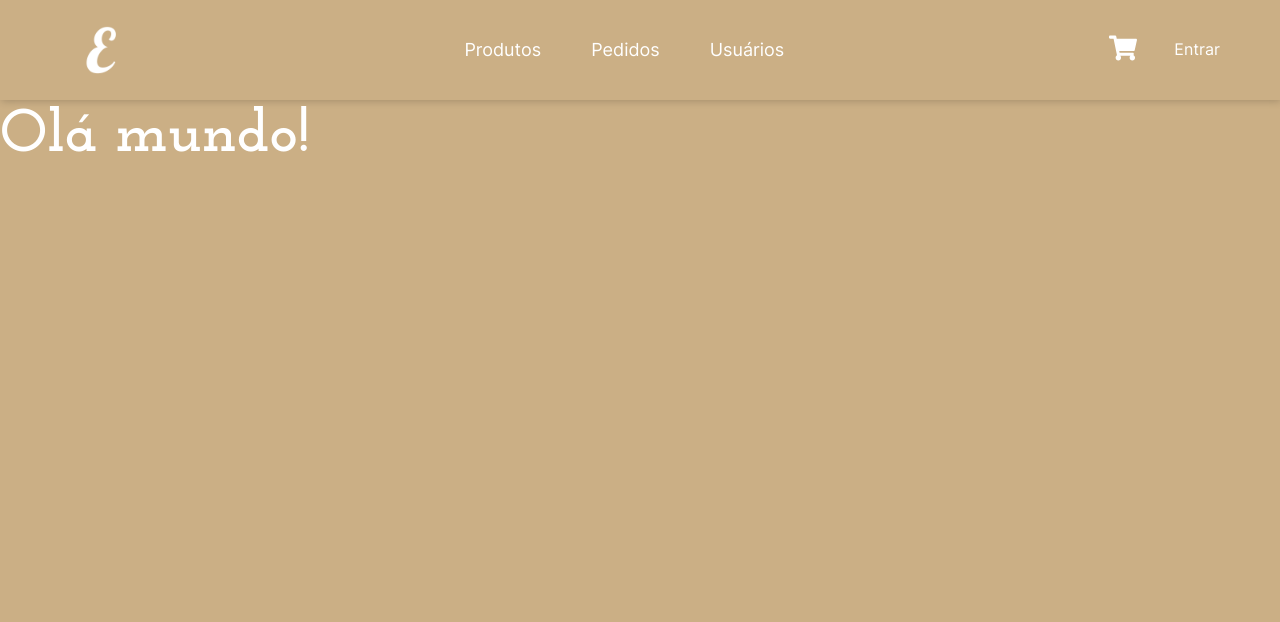
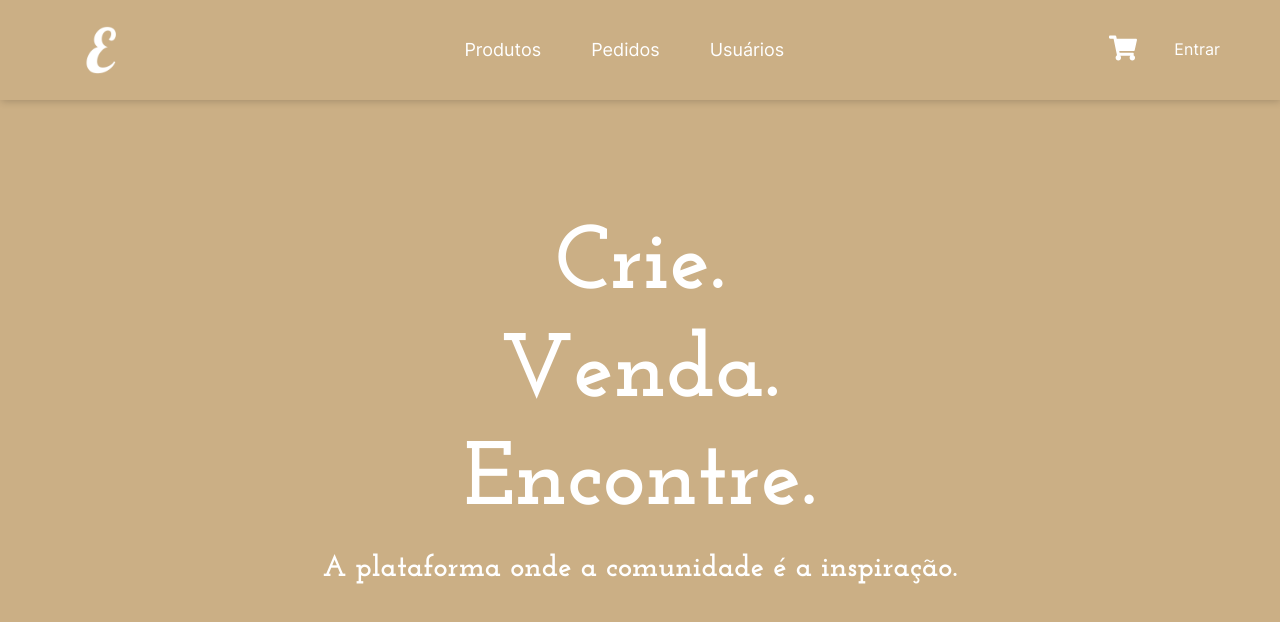
Before and after one commit to Kaua2123/projeto-ecommerce, a React (Vite) app: page / in a window 1280 px wide. Shown: the top 622 px of the page. Built offline with nearby package versions, Linux system fonts and the light colour scheme.

Commit message:
seção intro finalizada (home)

```diff
--- a/src/index.css
+++ b/src/index.css
@@ -43,13 +43,25 @@ h1, h2, h3, h4, h5, h6 {
 }
 
 h1 {
-  font-size: 6rem;
+  font-size: 9rem;
   font-family: Josefin;
   font-weight: bold;
 }
 
 h2 {
-  font-size: 4rem;
+  font-size: 7rem;
+  font-family: Josefin;
+  font-weight: bold;
+}
+
+h3 {
+  font-size: 5rem;
+  font-family: Josefin;
+  font-weight: bold;
+}
+
+h4 {
+  font-size: 3rem;
   font-family: Josefin;
   font-weight: bold;
 }
@@ -72,6 +84,10 @@ a:visited {
   color: var(--white-color);
 }
 
+.section {
+  min-height: 100vh;
+}
+
 .white-bg {
   min-height: 100vh;
   background-color: var(--white-color);
--- a/src/main.jsx
+++ b/src/main.jsx
@@ -4,6 +4,8 @@ import { BrowserRouter, Routes, Route } from 'react-router-dom';
 
 import './index.css';
 import './styles/Header/header.css';
+import './styles/Home/home.css';
+
 import Home from './pages/Home';
 import Products from './pages/Products';
 import Requests from './pages/Requests';
--- a/src/pages/Home/index.jsx
+++ b/src/pages/Home/index.jsx
@@ -5,7 +5,23 @@ function Home() {
   return (
     <div>
       <Header />
-      <h1>Olá mundo!</h1>
+      <section className="main-content section">
+        <div className="text-content">
+          <div className="main-text">
+            <h1>
+              Crie.
+              <br />
+              {' '}
+              Venda.
+              {' '}
+              <br />
+              {' '}
+              Encontre.
+            </h1>
+          </div>
+          <h4 className="text-intro">A plataforma onde a comunidade é a inspiração.</h4>
+        </div>
+      </section>
     </div>
   );
 }
--- a/src/styles/Header/header.css
+++ b/src/styles/Header/header.css
@@ -1,6 +1,8 @@
 
 .menu {
   background-color: var(--light-brown-color);
+  width: 100%;
+  position: fixed;
 }
 
 .logo {
--- /dev/null
+++ b/src/styles/Home/home.css
@@ -0,0 +1,14 @@
+.main-content {
+  display: flex;
+  justify-content: center;
+  align-items: center;
+}
+
+.text-content {
+  text-align: center;
+  margin-bottom: 0.2rem;
+}
+
+.main-text {
+  margin-bottom: 1.5rem;
+}
```
